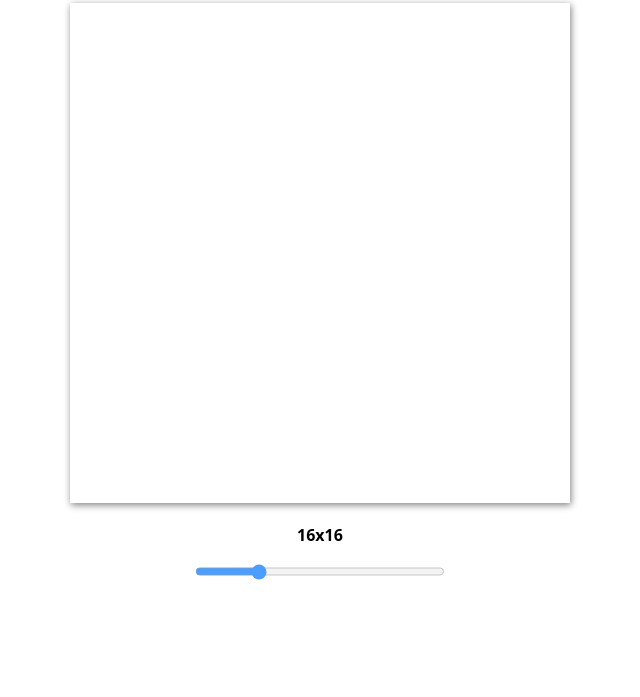
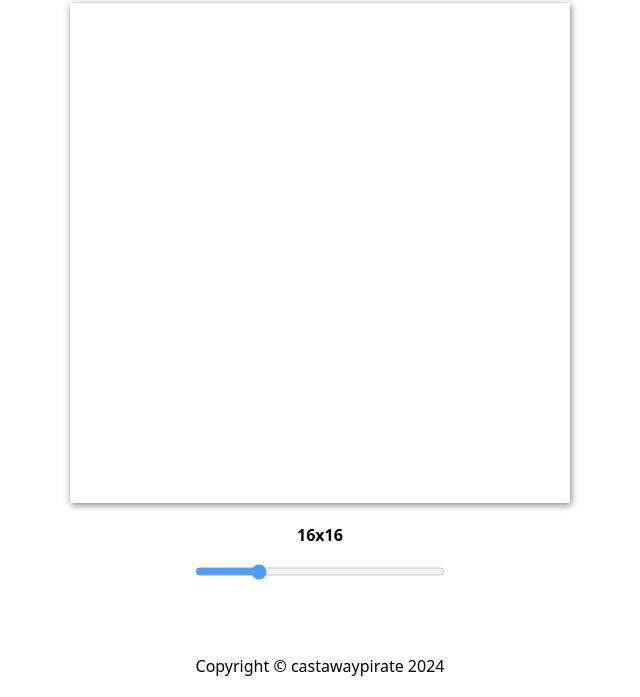
Before and after one commit to castawaypirate/etch-a-sketch, a plain HTML site: page index.html in a window 1280 px wide. Shown: the part 103-800 px from the top of the page, without its empty margins (320-960 px from the left). Drawn offline with Linux system fonts and the light colour scheme.

Commit message:
Add copyright notice to footer and update README

```diff
--- a/css/styles.css
+++ b/css/styles.css
@@ -71,3 +71,13 @@ h1 {
   background: gray;
   cursor: pointer;
 }
+
+
+.footer {
+  position: fixed;
+  bottom: 0;
+  width: 100%;
+  display: flex;
+  justify-content: center;
+  padding: 20px 0;
+ }
--- a/index.html
+++ b/index.html
@@ -15,6 +15,7 @@
 				<p><span id="dimensions"></span></p>
 				<input type="range" min="1" max="64" value="16" class="slider" id="rangeSlider">
 			</div>
+			<div class="footer">Copyright © castawaypirate </div>
 		</div>
 	<body>
 </html>
--- a/js/script.js
+++ b/js/script.js
@@ -30,3 +30,7 @@ function createSketchbook(side){
         sketch.appendChild(div);
     }
 }
+
+var currentYear = new Date().getFullYear();
+
+document.querySelector(".footer").innerHTML += currentYear;
```
Also changed, not shown: 1 other file.
